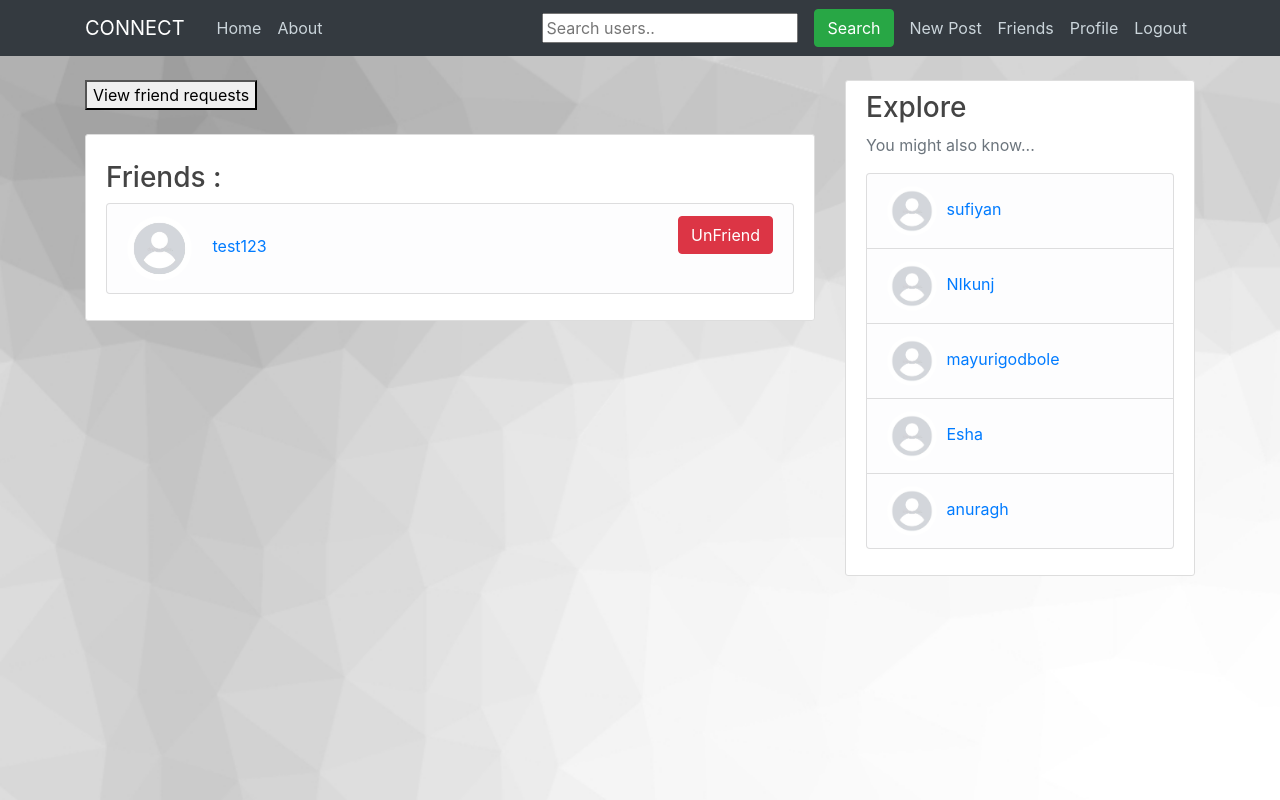
After one commit to chaitanyahardikar/connect-website, a Django app: page /friends/ in a window 1280 px wide. The commit adds this page. Run offline with Django 3.2, Linux system fonts and the light colour scheme; a user stored in the database is signed in; data comes from the database, SQL or seed files in the repository; both versions use the stored data as it was after the commit.

Commit message:
Added friends feature

```diff
--- a/blog/static/blog/main.css
+++ b/blog/static/blog/main.css
@@ -2,7 +2,7 @@ body {
   background: #fafafa;
   color: #333333;
   margin-top: 5rem;
-  background: url("/static/blog/bg3.jpeg") no-repeat;
+  background: url("/static/blog/bg3.jpeg") no-repeat center fixed;
   background-size: cover;
   background-position: center;
 }
@@ -15,8 +15,8 @@ ul {
   margin: 0;
 }
 
-.bg-steel {
-  background-color: #5f788a;
+.bg-dark {
+  background-color: #08070a;
 }
 
 .site-header .navbar-nav .nav-link {
@@ -58,6 +58,12 @@ a.article-title:hover {
   margin-right: 16px;
 }
 
+.article-img-2 {
+  height: 50px;
+  width: 50px;
+  margin-right: 5px;
+}
+
 .article-metadata {
   padding-bottom: 1px;
   margin-bottom: 4px;
@@ -85,3 +91,68 @@ a.article-title:hover {
 .account-heading {
   font-size: 2.5rem;
 }
+
+/* The Modal (background) */
+.modal {
+  display: none; /* Hidden by default */
+  position: fixed; /* Stay in place */
+  z-index: 1; /* Sit on top */
+  padding-top: 100px; /* Location of the box */
+  left: 0;
+  top: 0;
+  width: 100%; /* Full width */
+  height: 100%; /* Full height */
+  overflow: auto; /* Enable scroll if needed */
+  background-color: rgb(0,0,0); /* Fallback color */
+  background-color: rgba(0,0,0,0.4); /* Black w/ opacity */
+}
+
+/* Modal Content */
+.modal-content {
+  position: relative;
+  background-color: #fefefe;
+  margin: auto;
+  padding: 0;
+  border: 1px solid #888;
+  width: 80%;
+  box-shadow: 0 4px 8px 0 rgba(0,0,0,0.2),0 6px 20px 0 rgba(0,0,0,0.19);
+  -webkit-animation-name: animatetop;
+  -webkit-animation-duration: 0.4s;
+  animation-name: animatetop;
+  animation-duration: 0.4s
+}
+
+/* Add Animation */
+@-webkit-keyframes animatetop {
+  from {top:-300px; opacity:0}
+  to {top:0; opacity:1}
+}
+
+@keyframes animatetop {
+  from {top:-300px; opacity:0}
+  to {top:0; opacity:1}
+}
+
+/* The Close Button */
+.close {
+  color: white;
+  float: right;
+  font-size: 28px;
+  font-weight: bold;
+}
+
+.close:hover,
+.close:focus {
+  color: #000;
+  text-decoration: none;
+  cursor: pointer;
+}
+
+.modal-header {
+  padding: 2px 16px;
+  background-color: #496787;
+  color: white;
+  float: left;
+}
+
+.modal-body {padding: 2px 16px;}
--- a/blog/templates/blog/base.html
+++ b/blog/templates/blog/base.html
@@ -31,7 +31,19 @@
 	        <!-- Navbar Right Side -->
 	        <div class="navbar-nav">
 	        	{% if user.is_authenticated %}
+	        		<!-- Users search bar -->
+	        		<form
+					  class="form-inline my-2 my-lg-0 ml-5"
+					  action="{% url 'search_users' %}"
+					  method="get"
+					>
+					  <input name="q" type="text" placeholder="Search users.." />
+					  <button class="btn btn-success mx-2 my-2 my-sm-0 ml-3" type="submit">
+					    Search
+					  </button>
+					</form>
 	        		<a class="nav-item nav-link" href="{% url 'post-create' %}">New Post</a>
+	        		<a class="nav-item nav-link" href="{% url 'friend_list' %}">Friends</a>
 	        		<a class="nav-item nav-link" href="{% url 'profile' user.id %}">Profile</a>
 	        		<a class="nav-item nav-link" href="{% url 'logout' %}">Logout</a>
 	        	{% else %}
@@ -66,7 +78,7 @@
 	          	{% for u in randusers %}
 	          	{% ifnotequal user u %}
 	            <li class="list-group-item list-group-item-light">
-			  		<img class="rounded-circle article-img" src="{{ u.profile.image.url }}">
+			  		<img class="rounded-circle article-img-2" src="{{ u.profile.image.url }}">
 			      <a class="mr-2" href="{% url 'profile' u.id %}">{{ u.username }}</a>
 	            </li>
 	            {% endifnotequal %}
@@ -82,5 +94,23 @@
 	<script src="https://code.jquery.com/jquery-3.5.1.slim.min.js" integrity="sha384-DfXdz2htPH0lsSSs5nCTpuj/zy4C+OGpamoFVy38MVBnE+IbbVYUew+OrCXaRkfj" crossorigin="anonymous"></script>
     <script src="https://cdn.jsdelivr.net/npm/popper.js@1.16.1/dist/umd/popper.min.js" integrity="sha384-9/reFTGAW83EW2RDu2S0VKaIzap3H66lZH81PoYlFhbGU+6BZp6G7niu735Sk7lN" crossorigin="anonymous"></script>
     <script src="https://cdn.jsdelivr.net/npm/bootstrap@4.5.3/dist/js/bootstrap.min.js" integrity="sha384-w1Q4orYjBQndcko6MimVbzY0tgp4pWB4lZ7lr30WKz0vr/aWKhXdBNmNb5D92v7s" crossorigin="anonymous"></script>
+
+    <!-- Modal JS: -->
+    <script>
+	var modal = document.getElementById("myModal");
+	var btn = document.getElementById("myBtn");
+	var span = document.getElementsByClassName("close")[0];
+	btn.onclick = function() {
+	  modal.style.display = "block";
+	}
+	span.onclick = function() {
+	  modal.style.display = "none";
+	}
+	window.onclick = function(event) {
+	  if (event.target == modal) {
+	    modal.style.display = "none";
+	  }
+	}
+	</script>
 </body>
 </html>
--- a/connect/settings.py
+++ b/connect/settings.py
@@ -76,7 +76,7 @@ WSGI_APPLICATION = 'connect.wsgi.application'
 
 # Database
 # https://docs.djangoproject.com/en/3.1/ref/settings/#databases
-"""
+
 DATABASES = {
     'default': {
         'ENGINE': 'django.db.backends.sqlite3',
@@ -95,7 +95,7 @@ DATABASES = {
         'OPTIONS': {'charset': 'utf8mb4'},
     },
 }
-
+"""
 # Password validation
 # https://docs.djangoproject.com/en/3.1/ref/settings/#auth-password-validators
 
--- a/connect/urls.py
+++ b/connect/urls.py
@@ -8,6 +8,13 @@ from django.conf.urls.static import static
 urlpatterns = [
     path('admin/', admin.site.urls),
     path('', include('blog.urls')),
+    path('friends/', user_views.friend_list, name='friend_list'),
+    path('users/friend-request/send/<int:id>/', user_views.send_friend_request, name='send_friend_request'),
+    path('users/friend-request/cancel/<int:id>/', user_views.cancel_friend_request, name='cancel_friend_request'),
+    path('users/friend-request/accept/<int:id>/', user_views.accept_friend_request, name='accept_friend_request'),
+    path('users/friend-request/delete/<int:id>/', user_views.delete_friend_request, name='delete_friend_request'),
+    path('users/friend/delete/<int:id>/', user_views.delete_friend, name='delete_friend'),
+    path('search_users/', user_views.search_users, name='search_users'),
     path('register/', user_views.register, name='register'),
     path('login/', auth_views.LoginView.as_view(template_name='users/login.html'), name='login'),
     path('logout/', auth_views.LogoutView.as_view(template_name='users/logout.html'), name='logout'),
--- a/users/admin.py
+++ b/users/admin.py
@@ -1,4 +1,5 @@
 from django.contrib import admin
-from .models import Profile
+from .models import Profile, FriendRequest
 
 admin.site.register(Profile)
+admin.site.register(FriendRequest)
--- /dev/null
+++ b/users/templates/users/friend_list.html
@@ -0,0 +1,80 @@
+{% extends "blog/base.html" %}
+{% block content %}
+    <!-- Modal Code -->
+    <div>
+      <button id="myBtn">View friend requests</button>
+
+      <!-- The Modal -->
+      <div id="myModal" class="modal">
+        <!-- Modal content -->
+        <div class="modal-content">
+          <div class="modal-header">
+            <h2 style="color: #05060f">Friend Requests</h2>
+            <span class="close">&times;</span>
+          </div>
+          <div class="modal-body">
+            {% if user_req_list %}
+                <ul class="list-group">
+                  {% for ureq in user_req_list %}
+                  <li class="list-group-item list-group-item-light">
+                      <img class="rounded-circle article-img" src="{{ ureq.profile.image.url }}">
+                    <a class="mr-2" href="{% url 'profile' ureq.id %}">{{ ureq.username }}</a>
+                    <small
+                      ><a
+                        class="btn btn-success mr-2"
+                        href="/users/friend-request/accept/{{ ureq.id }}"
+                        >Accept Request</a
+                      ></small
+                    >
+                    <small
+                      ><a
+                        class="btn btn-danger"
+                        href="/users/friend-request/delete/{{ ureq.id }}"
+                        >Reject Request</a
+                      ></small
+                    >
+                  </li>
+                  {% endfor %}
+                </ul>
+            {% else %}
+              <h5>
+                <i
+                  >You have no friend requests yet!</i
+                >
+              </h5>
+            {% endif %}
+          </div>
+
+        </div>
+
+      </div>
+    </div>
+    <br>
+    <div class="content-section">
+        {% if friends %}
+    	  <p class='text'><h3>Friends : </h3>
+              <ul class="list-group">
+                {% for u in friends %}
+                <li class="list-group-item list-group-item-light">
+                    <img class="rounded-circle article-img" src="{{ u.image.url }}">
+                  <a class="mr-2" href="{% url 'profile' u.user.id %}">{{ u.user.username }}</a>
+                  <small
+                    ><a
+                      class="btn btn-danger float-right"
+                      href="{% url 'delete_friend' u.user.id %}"
+                      >UnFriend</a
+                    ></small
+                  >
+                </li>
+                {% endfor %}
+              </ul>
+            </p>
+        {% else %}
+          <h5>
+            <i
+              >You have no friends yet!</i
+            >
+          </h5>
+        {% endif %}
+	   </div>
+{% endblock content %}
--- a/users/views.py
+++ b/users/views.py
@@ -1,9 +1,75 @@
-from django.shortcuts import render, redirect
+from django.shortcuts import render, redirect, get_object_or_404
 from django.contrib import messages
 from .forms import UserRegisterForm, UserUpdateForm, ProfileUpdateForm
 from django.contrib.auth.decorators import login_required
 from blog.models import Post
+from .models import Profile, FriendRequest
 from django.contrib.auth.models import User
+from django.contrib.auth import get_user_model
+from django.conf import settings
+from django.http import HttpResponseRedirect
+
+User = get_user_model()
+
+def friend_list(request):
+	p = request.user.profile
+	friends = p.friends.all()
+	rec_friend_requests = FriendRequest.objects.filter(to_user=p.user)
+	user_req_list = []
+	for r in rec_friend_requests:
+		user_req_list.append(getattr(r,'from_user'))
+	context={
+		'friends': friends,
+		'randusers' : User.objects.order_by('?')[:5],
+		'user_req_list': user_req_list,
+	}
+	return render(request, "users/friend_list.html", context)
+
+@login_required
+def send_friend_request(request, id):
+	user = get_object_or_404(User, id=id)
+	frequest, created = FriendRequest.objects.get_or_create(
+			from_user=request.user,
+			to_user=user)
+	return HttpResponseRedirect('/profile/{}'.format(user.id))
+
+@login_required
+def cancel_friend_request(request, id):
+	user = get_object_or_404(User, id=id)
+	frequest = FriendRequest.objects.filter(
+			from_user=request.user,
+			to_user=user).first()
+	frequest.delete()
+	return HttpResponseRedirect('/profile/{}'.format(user.id))
+
+@login_required
+def accept_friend_request(request, id):
+	from_user = get_object_or_404(User, id=id)
+	frequest = FriendRequest.objects.filter(from_user=from_user, to_user=request.user).first()
+	user1 = frequest.to_user
+	user2 = from_user
+	user1.profile.friends.add(user2.profile)
+	user2.profile.friends.add(user1.profile)
+	if(FriendRequest.objects.filter(from_user=request.user, to_user=from_user).first()):
+		request_rev = FriendRequest.objects.filter(from_user=request.user, to_user=from_user).first()
+		request_rev.delete()
+	frequest.delete()
+	return HttpResponseRedirect('/profile/{}'.format(user2.id))
+
+@login_required
+def delete_friend_request(request, id):
+	from_user = get_object_or_404(User, id=id)
+	frequest = FriendRequest.objects.filter(from_user=from_user, to_user=request.user).first()
+	frequest.delete()
+	return HttpResponseRedirect('/profile/{}'.format(request.user.id))
+
+def delete_friend(request, id):
+	user_profile = request.user.profile
+	friend_user = get_object_or_404(User, id=id)
+	friend_profile = friend_user.profile
+	user_profile.friends.remove(friend_profile)
+	friend_profile.friends.remove(user_profile)
+	return HttpResponseRedirect('/profile/{}'.format(friend_profile.user.id))
 
 
 def register(request):
@@ -36,14 +102,49 @@ def profile(request, pk):
 
 	user = request.user
 	profileuser = User.objects.get(pk=pk)
+	p = profileuser.profile
+	u = p.user
 	user_posts = Post.objects.filter(author=profileuser).order_by('-date_posted')
+	sent_friend_requests = FriendRequest.objects.filter(from_user=p.user)
+	rec_friend_requests = FriendRequest.objects.filter(to_user=p.user)
+	friends = p.friends.all();
+	# is this user our friend
+	button_status = 'none'
+	if p not in request.user.profile.friends.all():
+		button_status = 'not_friend'
+
+		# if we have sent him a friend request
+		if len(FriendRequest.objects.filter(
+			from_user=request.user).filter(to_user=p.user)) == 1:
+				button_status = 'friend_request_sent'
+
+		# if we have recieved a friend request
+		if len(FriendRequest.objects.filter(
+			from_user=p.user).filter(to_user=request.user)) == 1:
+				button_status = 'friend_request_received'
+
+
 	context = {
+		'u' : u,
 		'u_form': u_form,
 		'p_form': p_form,
+		'button_status': button_status,
 		'user_posts' : user_posts,
 		'user' : user,
 		'profileuser' : profileuser,
-		'randusers' : User.objects.order_by('?')[:4]
+		'randusers' : User.objects.order_by('?')[:5],
+		'sent_friend_requests': sent_friend_requests,
+		'rec_friend_requests': rec_friend_requests,
 	}
 
 	return render(request, 'users/profile.html', context)
+
+@login_required
+def search_users(request):
+	query = request.GET.get('q')
+	object_list = User.objects.filter(username__icontains=query)
+	context ={
+		'users': object_list,
+		'randusers' : User.objects.order_by('?')[:5],
+	}
+	return render(request, "users/search_users.html", context)
```
Also changed, not shown: blog/views.py (+7 -7 lines), users/models.py (+11 -0 lines), users/templates/users/profile.html (+56 -1 lines), users/templates/users/search_users.html (added, +15 -0 lines), db2.sqlite3, users/migrations/0002_auto_20210406_0818.py (added).
